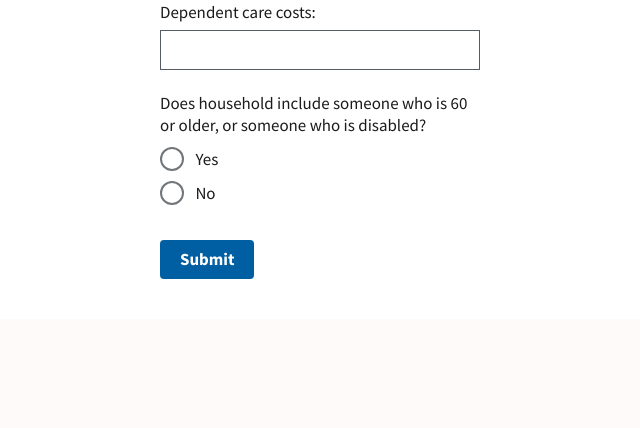
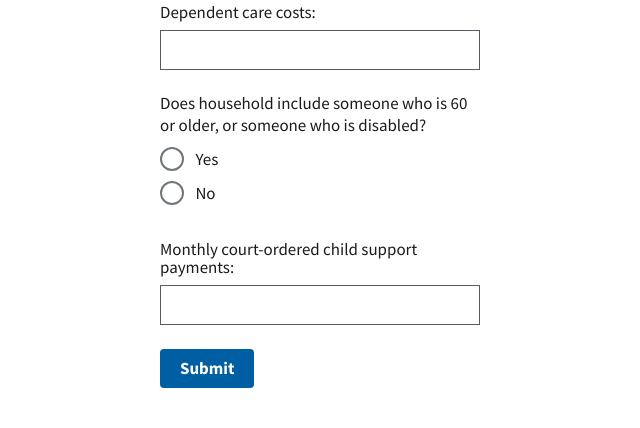
Before and after one commit to 18F/snap-api-prototype, a Flask app: page /prescreener in a window 1280 px wide. Shown: the part 816-1244 px from the top of the page, without its empty margins (0-640 px from the left). Before the commit the page ends 1095 px from the top, so only its background shows below. Run offline with Flask 2, Linux system fonts and the light colour scheme.

Commit message:
Add form field for court-ordered child support payments

```diff
--- a/templates/prescreener.html
+++ b/templates/prescreener.html
@@ -156,6 +156,12 @@
                        name="medical_expenses_for_elderly_or_disabled"
                        class="usa-input" />
               </div>
+              <label class="usa-label" for="court_ordered_child_support_payments">
+                Monthly court-ordered child support payments:
+              </label>
+              <input id="court_ordered_child_support_payments"
+                     name="court_ordered_child_support_payments"
+                     class="usa-input" />
               <input id="prescreener-form-submit"
                      class="usa-button"
                      type="submit"
```
